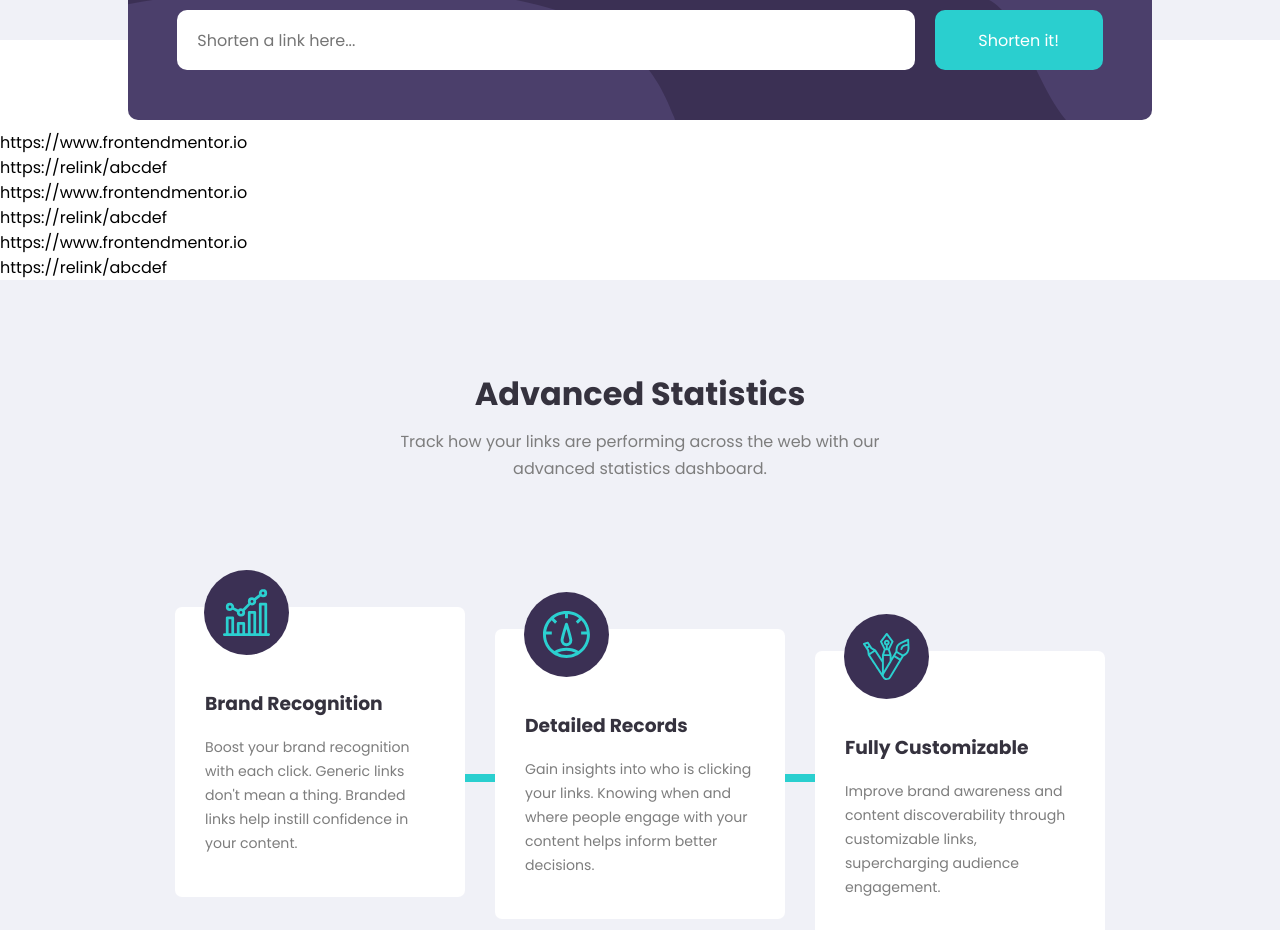
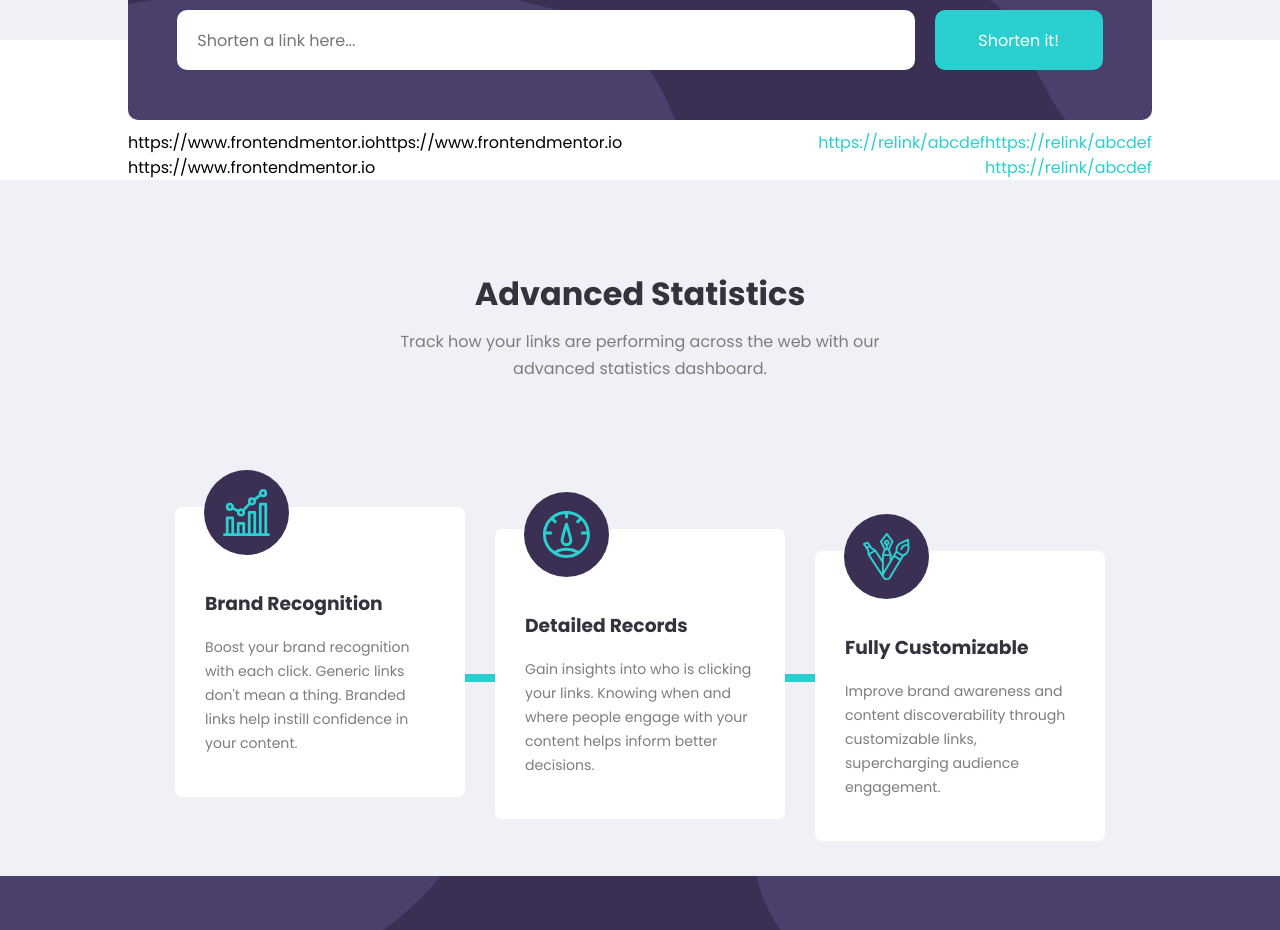
Before and after one commit to yirano/react-api_lp, a React (Create React App) app: page / in a window 1280 px wide. Shown: the part 800-1730 px from the top of the page. Built offline with nearby package versions, Linux system fonts and the light colour scheme.

Commit message:
Float contents of results appropriately

```diff
--- a/src/components/Shorten/shorten.scss
+++ b/src/components/Shorten/shorten.scss
@@ -34,6 +34,29 @@ form {
 	}
 }
 
+.results {
+	width: 80%;
+	margin: 0 auto;
+
+	ul li {
+		list-style-type: none;
+	}
+
+	.leftResult {
+		float: left;
+	}
+
+	.rightResult {
+		float: right;
+		color: $cyan;
+	}
+	&::after {
+		clear: both;
+		display: table;
+		content: '';
+	}
+}
+
 .btn-jumbotron,
 .btn-cta {
 	width: 200px;
```
